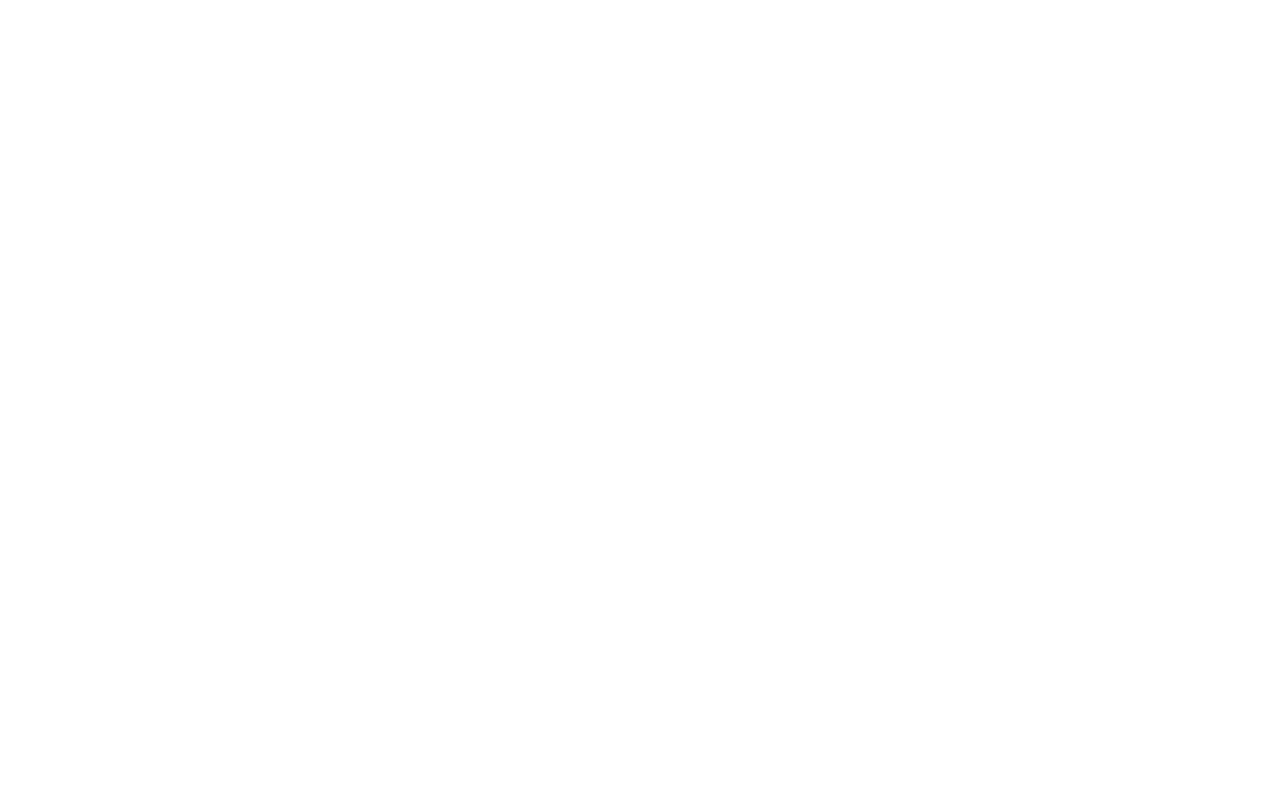
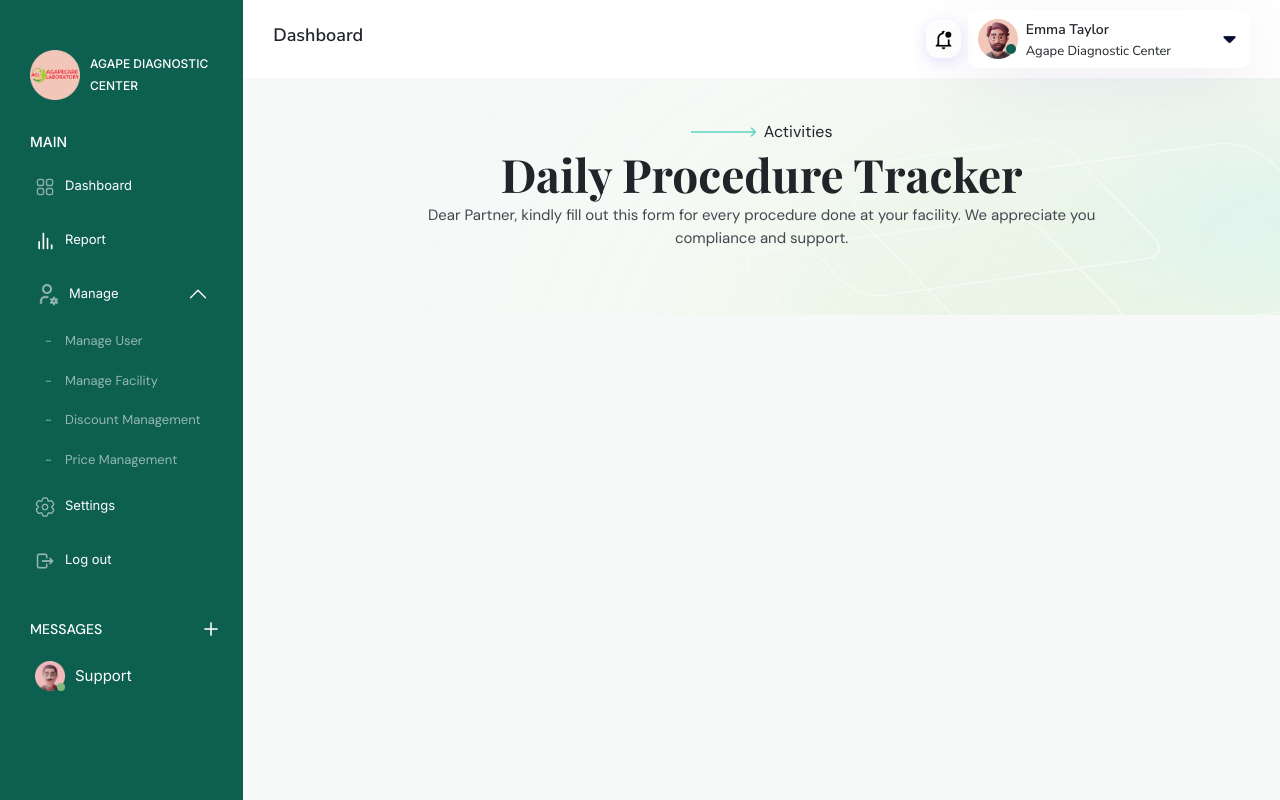
Before and after one commit to Cloud-Equipment/Cloud-interface, a React (Create React App) app: page /new-report in a window 1280 px wide. Before the commit this address had no page. Built offline with nearby package versions, Linux system fonts and the light colour scheme.

Commit message:
New report

```diff
--- a/src/components/NewReport.js
+++ b/src/components/NewReport.js
@@ -1,14 +1,17 @@
 import React from 'react'
 import Img1 from '../Assets/IconAndLogo/Vector 2.png'
+// import { Link } from 'react-router-dom'
 
 function NewReport(props) {
     return (
         <div>
             <div className="ReportHeader">
-                <div className="NewReport mt-1 ms-5">
-                    <img src={Img1} alt="" />
-                    <p className=''>{props.Type} Report</p>
-                </div>
+                <a href="new-report">
+                    <div className="NewReport mt-1 ms-5">
+                        <img src={Img1} alt="" />
+                        <p className=''>{props.Type} Report</p>
+                    </div>
+                </a>
             </div>
         </div>
     )
--- a/src/config/routes.js
+++ b/src/config/routes.js
@@ -1,6 +1,6 @@
 import React from 'react';
 import { useRoutes } from 'react-router-dom';
-import { ActiveForms, Auth, Login, Report, ManageUser, ManageRoles, ReportDetails } from '../pages';
+import { ActiveForms, Auth, Login, Report, ManageUser, ManageRoles, ReportDetails, ReportUploader } from '../pages';
 
 
 export const Routes = () => {
@@ -32,6 +32,10 @@ export const Routes = () => {
     {
       path: '/report-details',
       element: < ReportDetails />
+    },
+    {
+      path: '/new-report',
+      element: < ReportUploader />
     }
   ]);
 };
--- a/src/pages/ActiveForm/Form.js
+++ b/src/pages/ActiveForm/Form.js
@@ -56,7 +56,7 @@ function Form() {
         trackId: '',
         formID: '',
         date: today,
-        // patientId: patientId,
+        patientId: '',
         serviceDescriptionId: '',
         quantity: '',
         amount: '',
@@ -96,10 +96,17 @@ function Form() {
         setPost({ ...post, [event.target.name]: event.target.value })
     }
 
+    let axiosConfig = {
+        headers: {
+            'Content-Type': 'application/json;charset=UTF-8',
+            "Access-Control-Allow-Origin": "*",
+        }
+    }
+
     function handleSubmit(e) {
         e.preventDefault()
         console.log(post)
-        axios.post('http://139.59.168.0:8080/service-manager/procedures/create', { post })
+        axios.post('http://139.59.168.0:8080/service-manager/procedures/create', { post }, axiosConfig)
             .then(response => console.log(response))
             .catch(err => console.log(err))
     }
--- /dev/null
+++ b/src/pages/Report/ReportUploader.js
@@ -0,0 +1,20 @@
+import React from 'react'
+import LayoutWithSidebar from '../../components/LayoutWithSidebar'
+import Navbar from '../../components/Navbar'
+import Banner from '../ActiveForm/Banner'
+
+function ReportUploader() {
+  return (
+    <div>
+        <LayoutWithSidebar>
+            <div className="ReportUploader">
+                <Navbar />
+                <div className="Navmargin"></div>
+                <Banner />
+            </div>
+        </LayoutWithSidebar>
+    </div>
+  )
+}
+
+export default ReportUploader
--- a/src/pages/index.js
+++ b/src/pages/index.js
@@ -5,6 +5,7 @@ import Report from "./Report/Report"
 import ManageUser from "./ManageUsers/ManageUser"
 import ManageRoles from "./ManageUsers/ManageRoles"
 import ReportDetails from "./Report/ReportDetails"
+import ReportUploader from "./Report/ReportUploader"
 
 export{
     ActiveForms,
@@ -13,5 +14,6 @@ export{
     Report,
     ManageUser,
     ManageRoles,
-    ReportDetails
+    ReportDetails,
+    ReportUploader
 }
```
